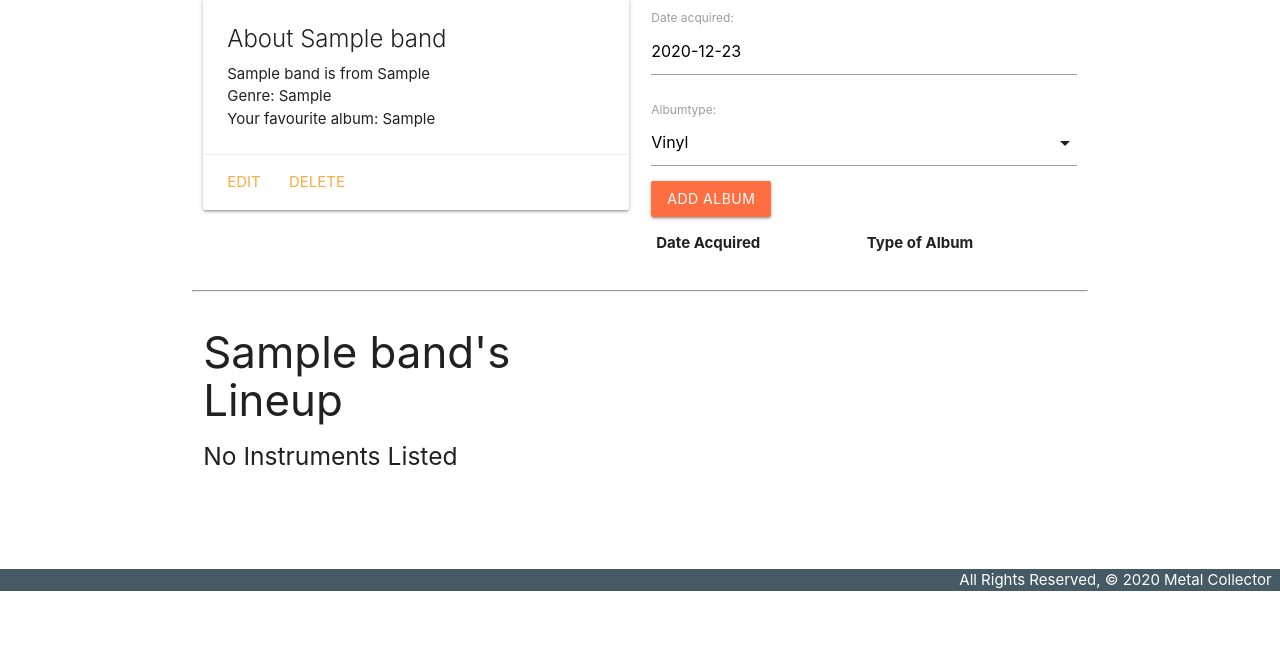
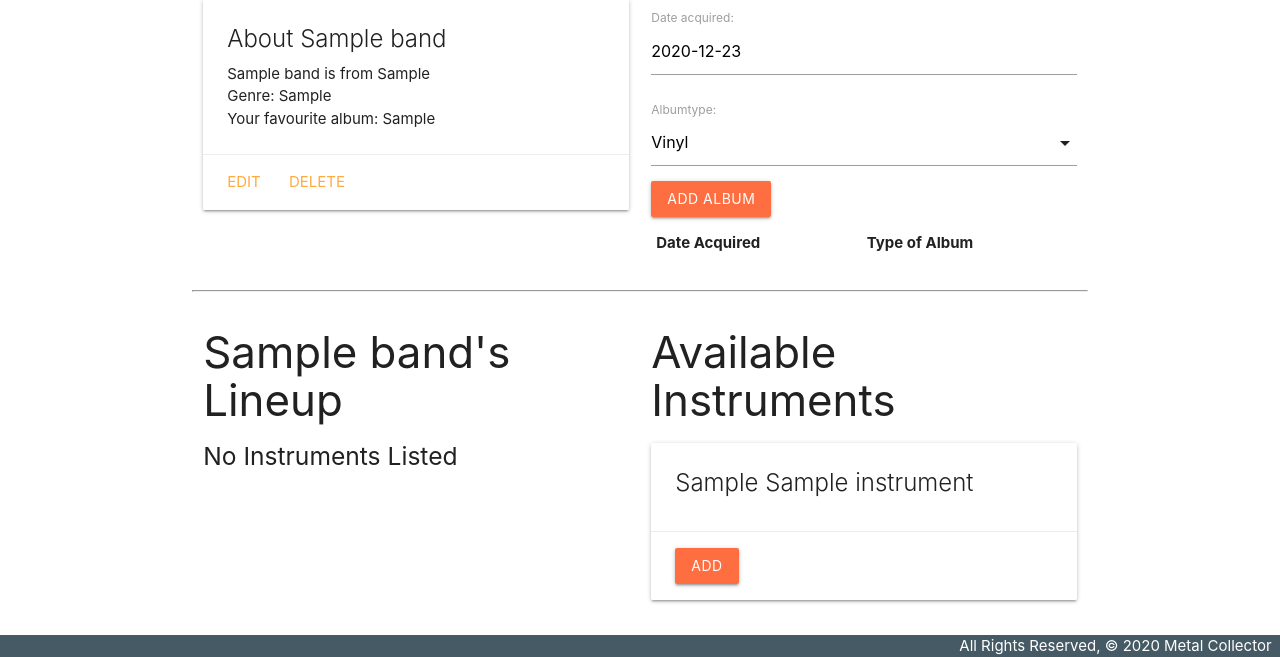
Before and after one commit to bearcodes870/heavymetalcollector, a Django app: page /bands/1/ in a window 1280 px wide. Shown: the part 209-866 px from the top of the page. Before the commit the page ends 800 px from the top, so only its background shows below. Run offline with Django 3.2, Linux system fonts and the light colour scheme; tables that the repository leaves empty hold one stand-in row (values such as "Sample post"); lists and menus that the app fills with data are empty.

Commit message:
many to many relationship implemented routing for add button on bands detail page finalized

```diff
--- a/main_app/static/css/style.css
+++ b/main_app/static/css/style.css
@@ -4,11 +4,11 @@ body {
     flex-direction: column;
   }
 
-  main {
+main {
     flex: 1 0 auto;
   }
 
-  footer.page-footer {
+footer.page-footer {
     padding-top: 0;
     text-align: right;
   }
--- a/main_app/templates/bands/detail.html
+++ b/main_app/templates/bands/detail.html
@@ -59,7 +59,27 @@
       <h5>No Instruments Listed</h5>
     {% endif %}
   </div>
-  <!-- Available toys will come after this line -->
+    <div class="col s6">
+    <h3>Available Instruments</h3>
+    {% if instruments.count %}
+      {% for instrument in instruments.all %}
+        <div class="card">
+          <div class="card-content">
+            <span class="card-title">
+              <span>{{ instrument.style }}</span> {{ instrument.name }}
+            </span>
+          </div>
+          <div class="card-action">
+            <form action="{% url 'assoc_instrument' band.id instrument.id %}" method="post">
+              {% csrf_token %}
+              <button type="submit" class="btn deep-orange accent-2">Add</button>
+            </form>
+          </div>
+        </div>
+      {% endfor %}
+    {% else %}
+      <h5>{{band.name}} Already Has All Instruments Listed</h5>
+    {% endif %}
 </div>
 
 <script>
--- a/main_app/urls.py
+++ b/main_app/urls.py
@@ -12,6 +12,7 @@ urlpatterns = [
   path('bands/<int:pk>/delete/', views.BandDelete.as_view(), name='bands_delete'),
   path('bands/<int:band_id>/add_albumtype/', views.add_albumtype, name='add_albumtype'),
   path('instruments/', views.InstrumentList.as_view(), name='instruments_index'),
+  path('bands/<int:band_id>/assoc_instrument/<int:instrument_id>/', views.assoc_instrument, name='assoc_instrument'),
   path('instruments/<int:pk>/', views.InstrumentDetail.as_view(), name='instruments_detail'),
   path('instruments/create/', views.InstrumentCreate.as_view(), name='instruments_create'),
   path('instruments/<int:pk>/update/', views.InstrumentUpdate.as_view(), name='instruments_update'),
--- a/main_app/views.py
+++ b/main_app/views.py
@@ -21,10 +21,12 @@ def bands_index(request):
 
 def bands_detail(request, band_id):
   band = Band.objects.get(id=band_id)
+  instruments_band_doesnt_have = Instrument.objects.exclude(id__in = band.instruments.all().values_list('id'))
   albumtype_form = AlbumTypeForm()
   return render(request, 'bands/detail.html', {
     'band': band,
-    'albumtype_form': albumtype_form
+    'albumtype_form': albumtype_form,
+    'instruments': instruments_band_doesnt_have
   })
 
 def add_albumtype(request, band_id):
@@ -33,6 +35,10 @@ def add_albumtype(request, band_id):
     new_albumtype = form.save(commit=False)
     new_albumtype.band_id = band_id
     new_albumtype.save()
+  return redirect('detail', band_id=band_id)
+
+def assoc_instrument(request, band_id, instrument_id):
+  Band.objects.get(id=band_id).instruments.add(instrument_id)
   return redirect('detail', band_id=band_id)
 
 class BandList(ListView):
```
